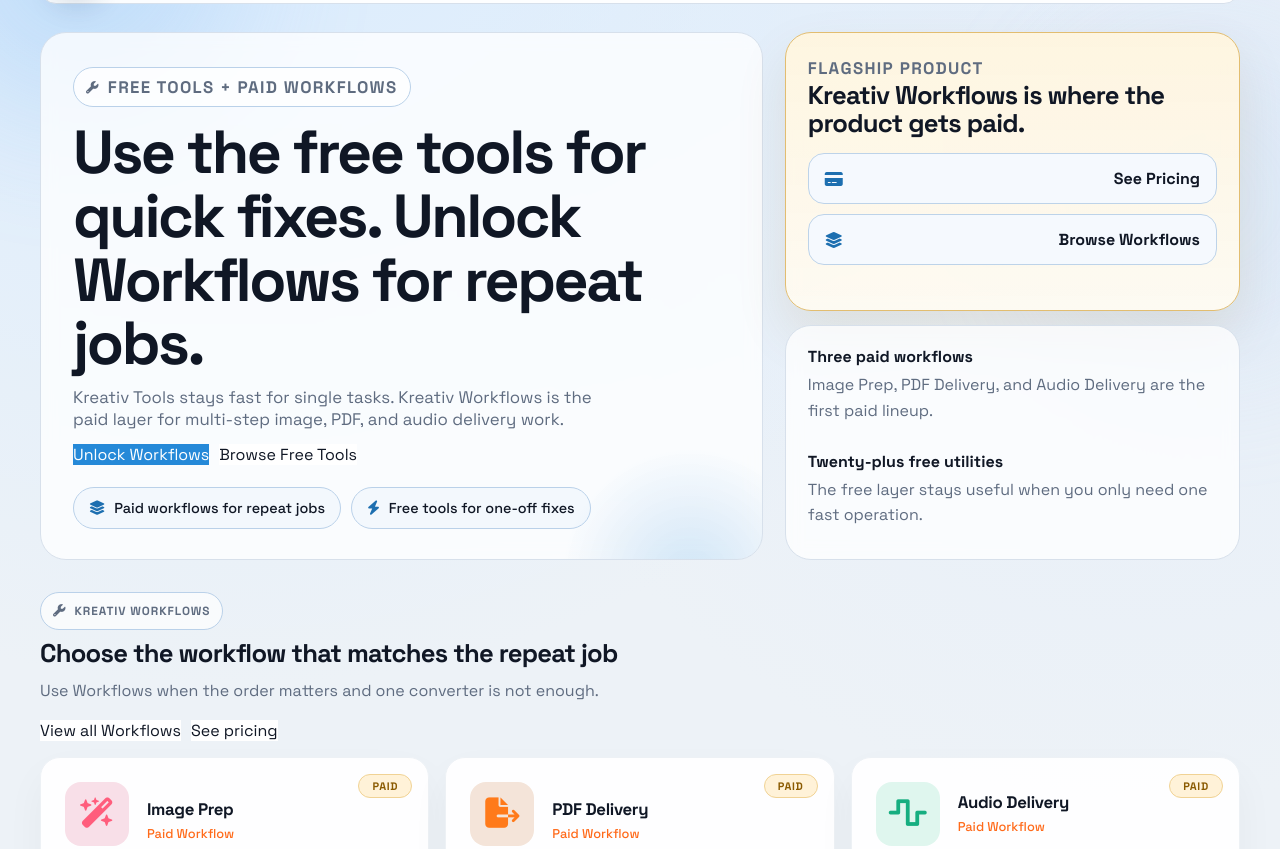
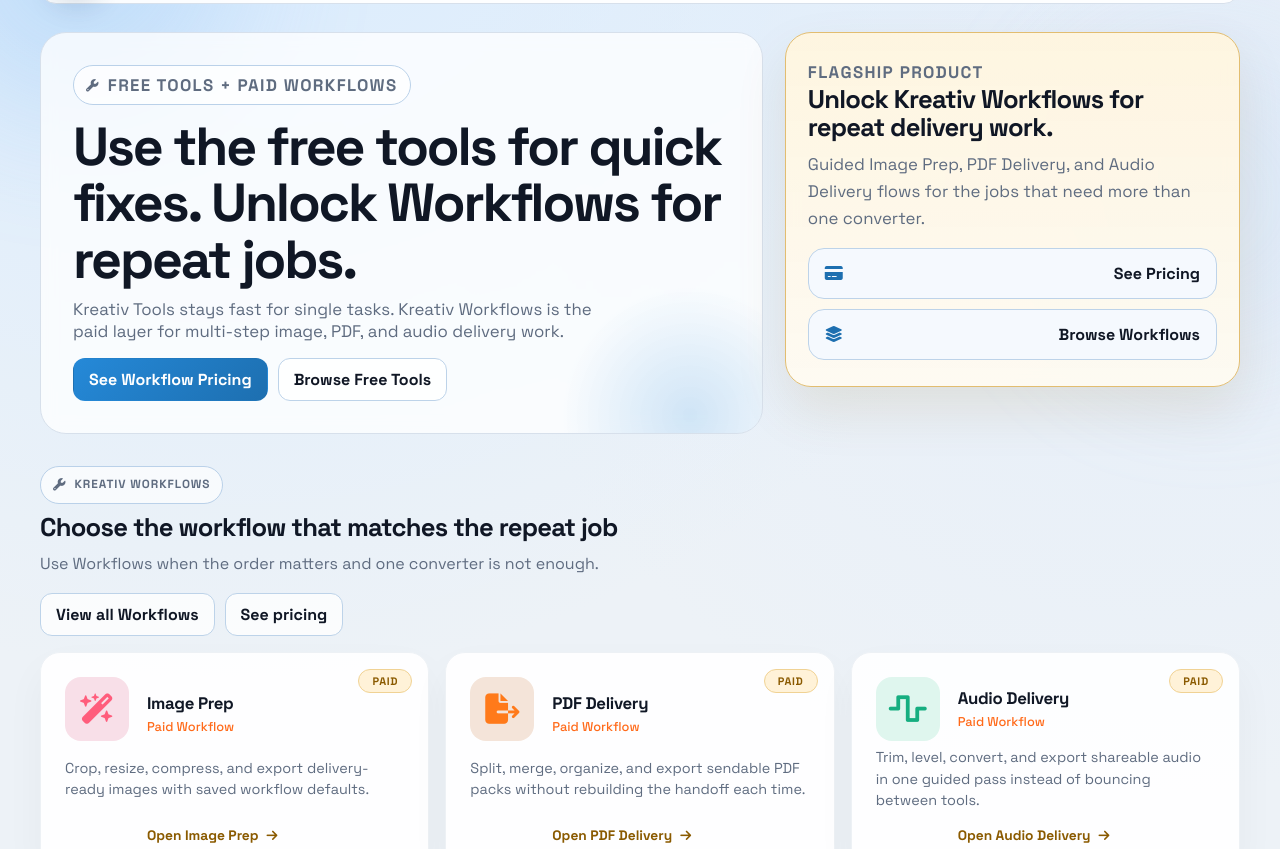
Before and after one commit to aolaru/kreativtools, a website: page index.html in a window 1280 px wide. Shown: the part 82-931 px from the top of the page. Drawn offline with Linux system fonts and the light colour scheme.

Commit message:
Polish homepage workflow conversion

```diff
--- a/index.html
+++ b/index.html
@@ -58,32 +58,19 @@
         <h1>Use the free tools for quick fixes. Unlock Workflows for repeat jobs.</h1>
         <p>Kreativ Tools stays fast for single tasks. Kreativ Workflows is the paid layer for multi-step image, PDF, and audio delivery work.</p>
         <div class="hero-actions">
-          <a class="primary header-link" href="/workflows/pricing/">Unlock Workflows</a>
+          <a class="primary header-link" href="/workflows/pricing/">See Workflow Pricing</a>
           <a class="ghost header-link" href="/tools/">Browse Free Tools</a>
-        </div>
-        <div class="hero-points" aria-label="Platform highlights">
-          <span><i class="fa-solid fa-layer-group" aria-hidden="true"></i> Paid workflows for repeat jobs</span>
-          <span><i class="fa-solid fa-bolt" aria-hidden="true"></i> Free tools for one-off fixes</span>
         </div>
       </div>
 
       <aside class="hero-rail" aria-label="Quick launch">
         <div class="hero-rail-card premium-surface hero-rail-card-premium">
           <p class="hero-rail-label">Flagship Product</p>
-          <h2>Kreativ Workflows is where the product gets paid.</h2>
+          <h2>Unlock Kreativ Workflows for repeat delivery work.</h2>
+          <p>Guided Image Prep, PDF Delivery, and Audio Delivery flows for the jobs that need more than one converter.</p>
           <div class="quick-links">
             <a href="/workflows/pricing/"><i class="fa-solid fa-credit-card" aria-hidden="true"></i><span>See Pricing</span></a>
             <a href="/workflows/"><i class="fa-solid fa-layer-group" aria-hidden="true"></i><span>Browse Workflows</span></a>
-          </div>
-        </div>
-        <div class="hero-rail-stats compact-stats">
-          <div>
-            <strong>Three paid workflows</strong>
-            <span>Image Prep, PDF Delivery, and Audio Delivery are the first paid lineup.</span>
-          </div>
-          <div>
-            <strong>Twenty-plus free utilities</strong>
-            <span>The free layer stays useful when you only need one fast operation.</span>
           </div>
         </div>
       </aside>
@@ -105,6 +92,7 @@
           <div class="tool-thumb thumb-image thumb-image-resize" aria-hidden="true"><i class="fa-solid fa-wand-magic-sparkles tool-thumb-icon"></i></div>
           <h3>Image Prep</h3>
           <p>Crop, resize, compress, and export delivery-ready images with saved workflow defaults.</p>
+          <span class="tool-card-cta">Open Image Prep</span>
         </a>
 
         <a class="tool-card is-workflow-featured" data-category="Paid Workflow" href="/workflows/pdf-delivery/">
@@ -112,6 +100,7 @@
           <div class="tool-thumb thumb-pdf thumb-pdf-merge" aria-hidden="true"><i class="fa-solid fa-file-export tool-thumb-icon"></i></div>
           <h3>PDF Delivery</h3>
           <p>Split, merge, organize, and export sendable PDF packs without rebuilding the handoff each time.</p>
+          <span class="tool-card-cta">Open PDF Delivery</span>
         </a>
 
         <a class="tool-card is-workflow-featured" data-category="Paid Workflow" href="/workflows/audio-delivery/">
@@ -119,6 +108,7 @@
           <div class="tool-thumb thumb-audio thumb-audio-wav" aria-hidden="true"><i class="fa-solid fa-wave-square tool-thumb-icon"></i></div>
           <h3>Audio Delivery</h3>
           <p>Trim, level, convert, and export shareable audio in one guided pass instead of bouncing between tools.</p>
+          <span class="tool-card-cta">Open Audio Delivery</span>
         </a>
       </div>
     </section>
--- a/styles.css
+++ b/styles.css
@@ -279,7 +279,7 @@ body {
   width: 42px;
   height: 42px;
   border-radius: 12px;
-  background: center / cover no-repeat url('/favicon.svg');
+  background: center / cover no-repeat url('favicon.svg');
   display: block;
   color: transparent;
   font-size: 0;
@@ -416,7 +416,39 @@ button:disabled {
 .header-link {
   display: inline-grid;
   place-items: center;
+  min-height: 42px;
+  padding: 10px 15px;
+  border: 1px solid var(--outline);
+  border-radius: 12px;
+  font-weight: 800;
   text-decoration: none;
+  transition: transform 120ms ease, box-shadow 120ms ease, border-color 120ms ease, background 120ms ease;
+}
+
+.header-link:hover {
+  transform: translateY(-1px);
+  box-shadow: 0 10px 22px rgba(26, 73, 126, 0.14);
+}
+
+.primary.header-link {
+  border-color: transparent;
+  background: linear-gradient(135deg, var(--accent) 0%, var(--accent-dark) 100%);
+  color: #fff;
+}
+
+.primary.header-link:hover {
+  background: linear-gradient(135deg, var(--accent-dark) 0%, #14598f 100%);
+}
+
+.ghost.header-link {
+  border-color: color-mix(in oklab, var(--accent) 16%, var(--outline));
+  background: rgba(255, 255, 255, 0.78);
+  color: var(--text);
+}
+
+[data-theme='dark'] .ghost.header-link {
+  background: rgba(22, 40, 66, 0.86);
+  border-color: #2a3f5c;
 }
 
 .social-share-menu {
@@ -481,7 +513,7 @@ button:disabled {
   display: grid;
   grid-template-columns: minmax(0, 1.35fr) minmax(320px, 0.85fr);
   gap: 22px;
-  align-items: stretch;
+  align-items: start;
 }
 
 .hero-home-copy,
@@ -504,10 +536,10 @@ button:disabled {
 }
 
 .hero-home-copy {
-  padding: 34px 32px 30px;
+  padding: 32px;
   position: relative;
   overflow: hidden;
-  min-height: 460px;
+  min-height: 390px;
 }
 
 .hero-home-copy::after {
@@ -550,7 +582,7 @@ button:disabled {
 
 .hero h1 {
   margin: 14px 0 10px;
-  font-size: clamp(2rem, 5vw, 3.8rem);
+  font-size: clamp(2rem, 4.45vw, 3.35rem);
   line-height: 1.05;
   letter-spacing: -0.04em;
 }
@@ -567,29 +599,9 @@ button:disabled {
 
 .hero-home .hero-actions {
   justify-content: flex-start;
-}
-
-.hero-points {
-  margin-top: 22px;
-  display: flex;
-  flex-wrap: wrap;
-  gap: 10px;
-}
-
-.hero-points span {
-  display: inline-flex;
-  align-items: center;
-  gap: 9px;
-  padding: 11px 15px;
-  border-radius: 999px;
-  border: 1px solid color-mix(in oklab, var(--accent) 18%, var(--outline));
-  background: color-mix(in oklab, var(--accent) 6%, var(--panel));
-  color: var(--text);
-  font-size: 0.9rem;
-  font-weight: 500;
-}
-
-.hero-points i,
+  margin-top: 16px;
+}
+
 .home-band-card i {
   color: var(--accent-dark);
 }
@@ -597,6 +609,7 @@ button:disabled {
 .hero-rail {
   display: grid;
   gap: 14px;
+  align-content: start;
 }
 
 .hero-rail-card-premium {
@@ -609,6 +622,10 @@ button:disabled {
 .home-band-card,
 .home-panel {
   padding: 22px;
+}
+
+.hero-rail-card-premium {
+  padding: 26px 22px;
 }
 
 .hero-rail-label {
@@ -796,13 +813,30 @@ button:disabled {
   --card-label: #8a5a00;
   border-color: #e7c478;
   background:
-    linear-gradient(180deg, rgba(255, 244, 221, 0.98) 0%, rgba(255, 250, 239, 0.94) 100%);
-  box-shadow: 0 24px 52px rgba(138, 90, 0, 0.1);
+    linear-gradient(180deg, rgba(255, 246, 226, 0.98) 0%, rgba(255, 251, 243, 0.96) 100%);
+  box-shadow: 0 24px 52px rgba(138, 90, 0, 0.11);
 }
 
 .is-workflow-featured:hover {
   border-color: #d9ac49;
-  box-shadow: 0 28px 58px rgba(138, 90, 0, 0.14);
+  box-shadow: 0 30px 62px rgba(138, 90, 0, 0.16);
+}
+
+.is-workflow-featured .tool-card-cta {
+  grid-column: 2;
+  align-self: end;
+  margin-top: 8px;
+  color: #8a5a00;
+  font-size: 0.86rem;
+  font-weight: 850;
+}
+
+.is-workflow-featured .tool-card-cta::after {
+  content: '\f061';
+  margin-left: 8px;
+  font-family: 'Font Awesome 6 Free';
+  font-size: 0.78rem;
+  font-weight: 900;
 }
 
 [data-theme='dark'] .is-workflow-featured {
@@ -815,6 +849,10 @@ button:disabled {
 [data-theme='dark'] .is-workflow-featured:hover {
   border-color: rgba(255, 210, 122, 0.42);
   box-shadow: 0 26px 54px rgba(0, 0, 0, 0.34);
+}
+
+[data-theme='dark'] .is-workflow-featured .tool-card-cta {
+  color: #ffd27a;
 }
 
 .premium-surface {
@@ -2524,17 +2562,8 @@ input[type='range'] {
     padding: 18px;
   }
 
-  .hero-points {
-    display: grid;
-  }
-
   .home-section-actions {
     display: grid;
-  }
-
-  .hero-points span {
-    width: 100%;
-    justify-content: flex-start;
   }
 
   .loaded-file-bar {
```
Also changed, not shown: learn/index.html (+3 -3 lines), tests/e2e/product-flows.spec.js (+10 -15 lines).
